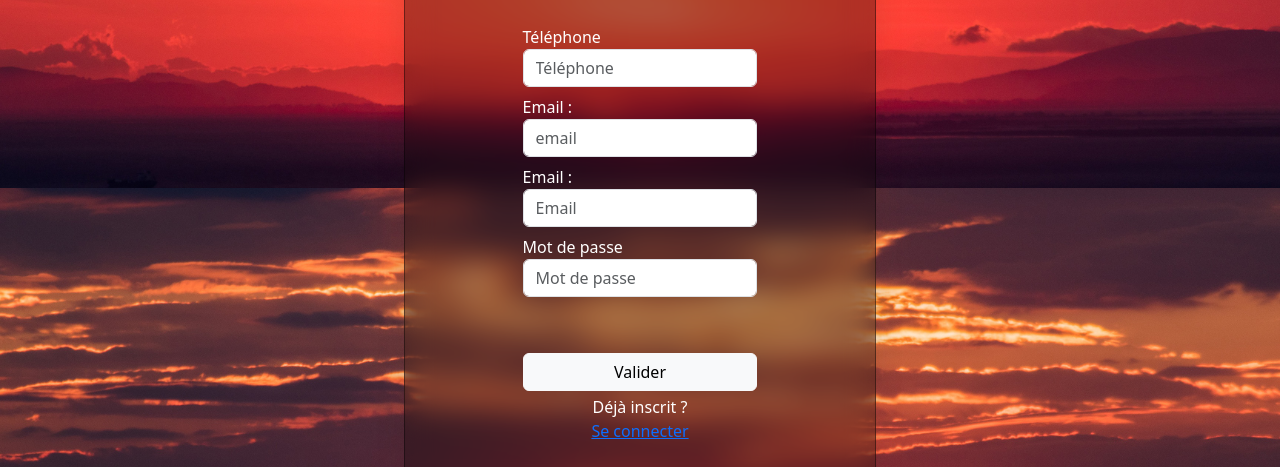
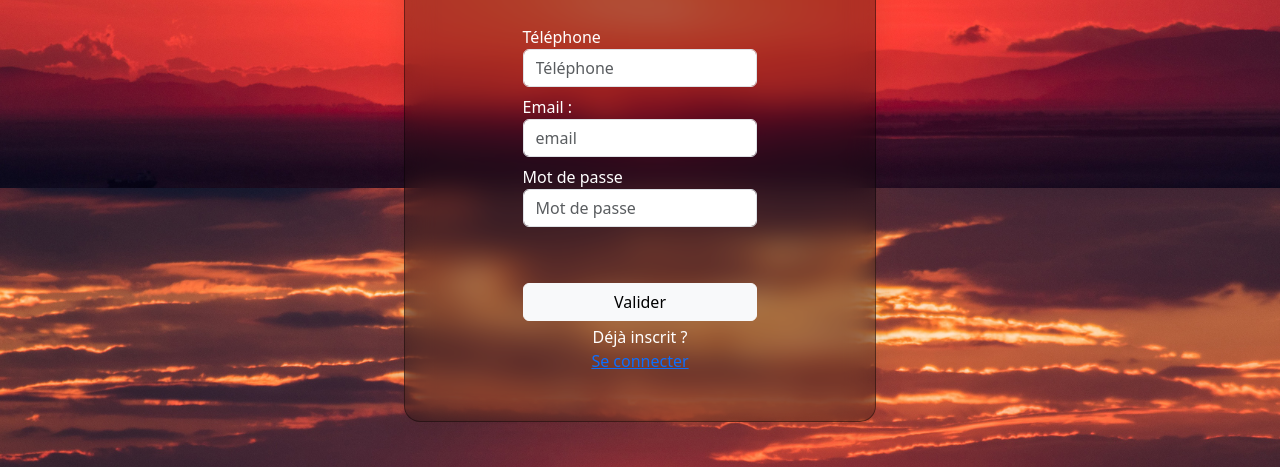
Before and after one commit to FAUPINRemi/SAE303, a PHP site: page /inscription.php in a window 1280 px wide. Shown: the part 1412-1879 px from the top of the page. Run offline with PHP 8.4, Linux system fonts and the light colour scheme.

Commit message:
inscription ok

```diff
--- a/inscription.php
+++ b/inscription.php
@@ -130,8 +130,6 @@
             <label for="email" class="col-md-6 mx-auto">Email :</label>
 <input type="email" name="email" id="email" class="col-md-6 mx-auto form-control mb-2" placeholder="email" required>
 
-            <label for="user_email" class="col-md-6 mx-auto">Email :</label>
-            <input type="email" name="user_email" id="email" class="col-md-6 mx-auto form-control mb-2" placeholder="Email" required>
 
 
             <label for="password" class="col-md-6 mx-auto">Mot de passe </label>
```
